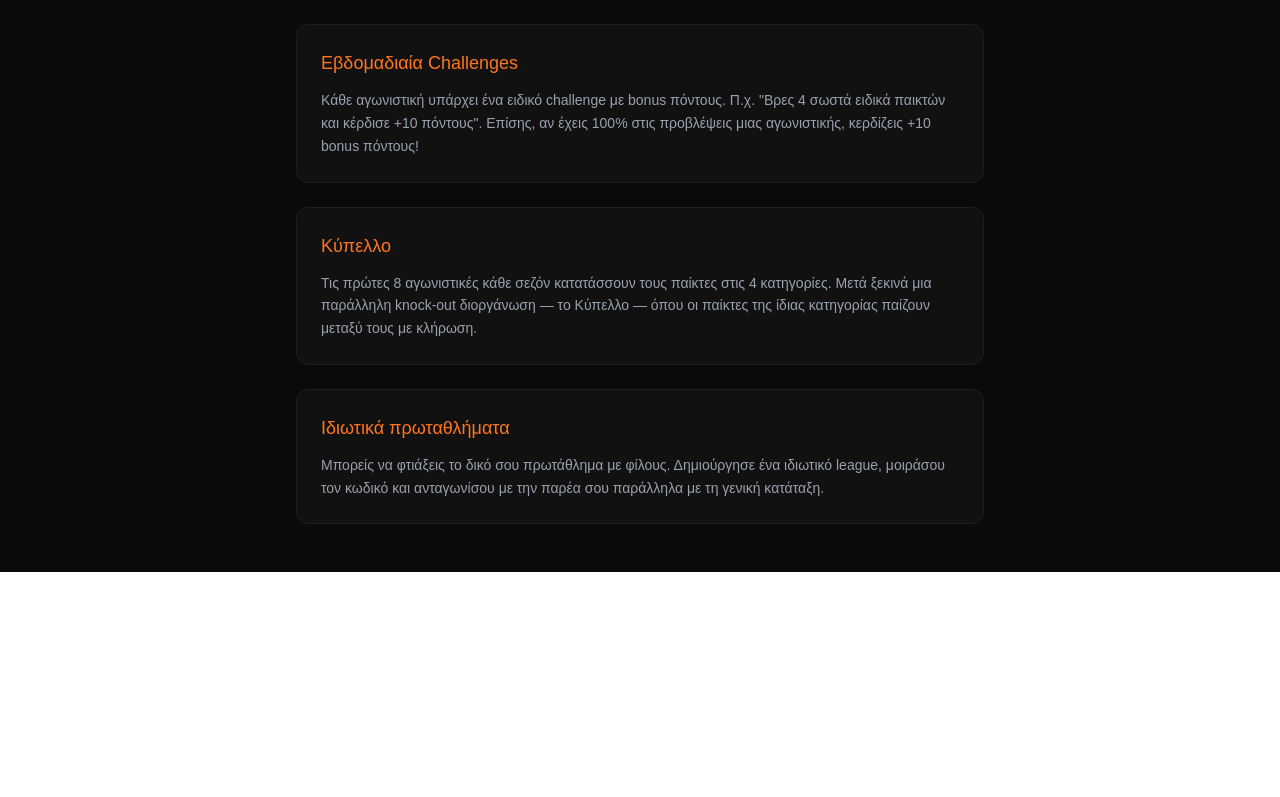
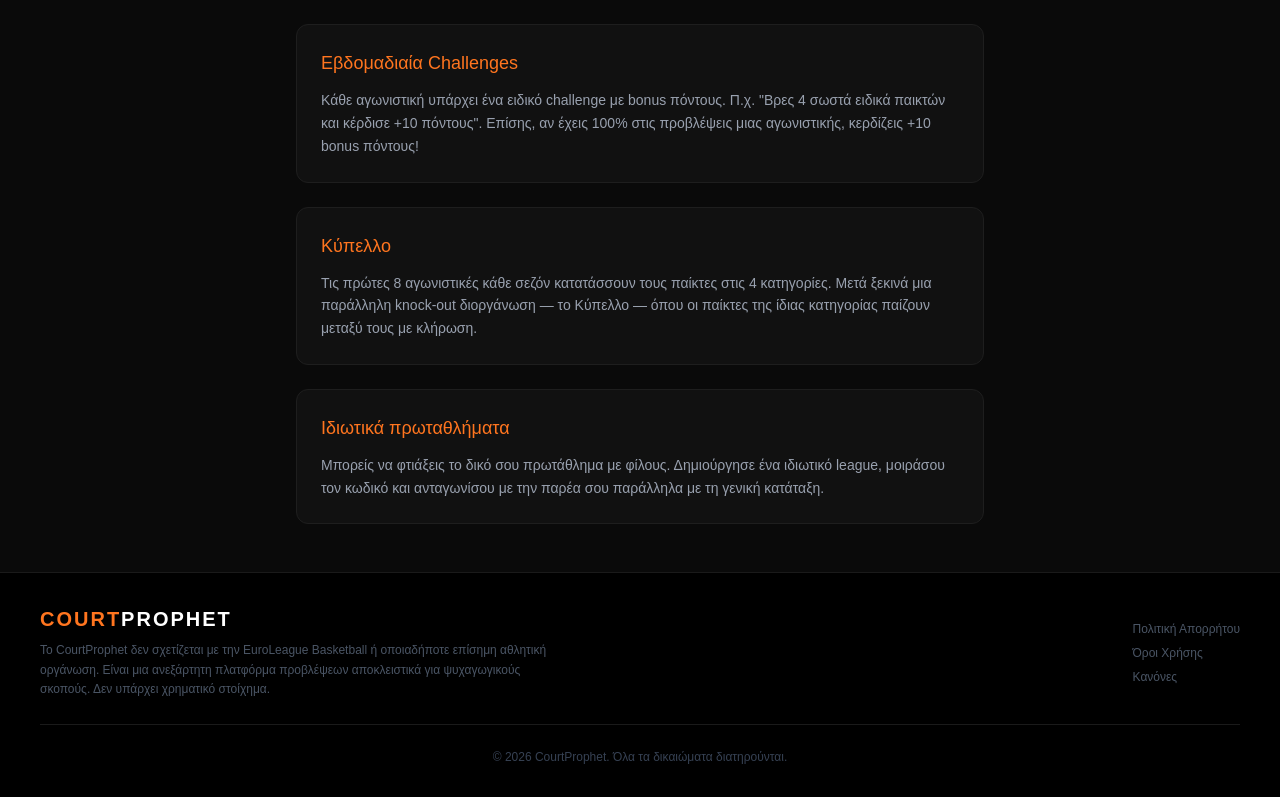
Before and after one commit to Giorikas24/eurodraft, a Next.js app: page /rules in a window 1280 px wide. Shown: the part 1047-1844 px from the top of the page. Before the commit the page ends 1619 px from the top, so only its background shows below. Built offline with nearby package versions, Linux system fonts and the light colour scheme; no server answers.

Commit message:
feat: footer with disclaimer and legal links

```diff
--- a/app/layout.tsx
+++ b/app/layout.tsx
@@ -3,6 +3,7 @@ import { Geist, Geist_Mono } from "next/font/google";
 import "./globals.css";
 import { AuthProvider } from "@/context/AuthContext";
 import CookieConsent from "@/components/CookieConsent";
+import Footer from "@/components/Footer";
 
 const geistSans = Geist({
   variable: "--font-geist-sans",
@@ -26,9 +27,10 @@ export default function RootLayout({
 }) {
   return (
     <html lang="el">
-      <body className={`${geistSans.variable} ${geistMono.variable} antialiased`}>
+      <body className={`${geistSans.variable} ${geistMono.variable} antialiased flex flex-col min-h-screen`}>
         <AuthProvider>
           {children}
+          <Footer />
           <CookieConsent />
         </AuthProvider>
       </body>
--- /dev/null
+++ b/components/Footer.tsx
@@ -0,0 +1,34 @@
+import Link from "next/link";
+
+export default function Footer() {
+  return (
+    <footer className="bg-black border-t border-[#1a1a1a] mt-auto">
+      <div className="w-full max-w-7xl mx-auto px-5 md:px-10 py-8">
+        <div className="flex flex-col md:flex-row justify-between items-start md:items-center gap-6">
+
+          {/* Logo + disclaimer */}
+          <div className="max-w-lg">
+            <div className="font-bold text-xl tracking-widest mb-2">
+              <span className="text-[#ff751f]">COURT</span>
+              <span className="text-white">PROPHET</span>
+            </div>
+            <p className="text-xs text-gray-600 leading-relaxed">
+              Το CourtProphet δεν σχετίζεται με την EuroLeague Basketball ή οποιαδήποτε επίσημη αθλητική οργάνωση. Είναι μια ανεξάρτητη πλατφόρμα προβλέψεων αποκλειστικά για ψυχαγωγικούς σκοπούς. Δεν υπάρχει χρηματικό στοίχημα.
+            </p>
+          </div>
+
+          {/* Links */}
+          <div className="flex flex-col gap-2 text-xs text-gray-600">
+            <Link href="/privacy" className="hover:text-[#ff751f] transition-colors">Πολιτική Απορρήτου</Link>
+            <Link href="/terms" className="hover:text-[#ff751f] transition-colors">Όροι Χρήσης</Link>
+            <Link href="/rules" className="hover:text-[#ff751f] transition-colors">Κανόνες</Link>
+          </div>
+        </div>
+
+        <div className="border-t border-[#1a1a1a] mt-6 pt-6 text-center text-xs text-gray-700">
+          © {new Date().getFullYear()} CourtProphet. Όλα τα δικαιώματα διατηρούνται.
+        </div>
+      </div>
+    </footer>
+  );
+}
```
